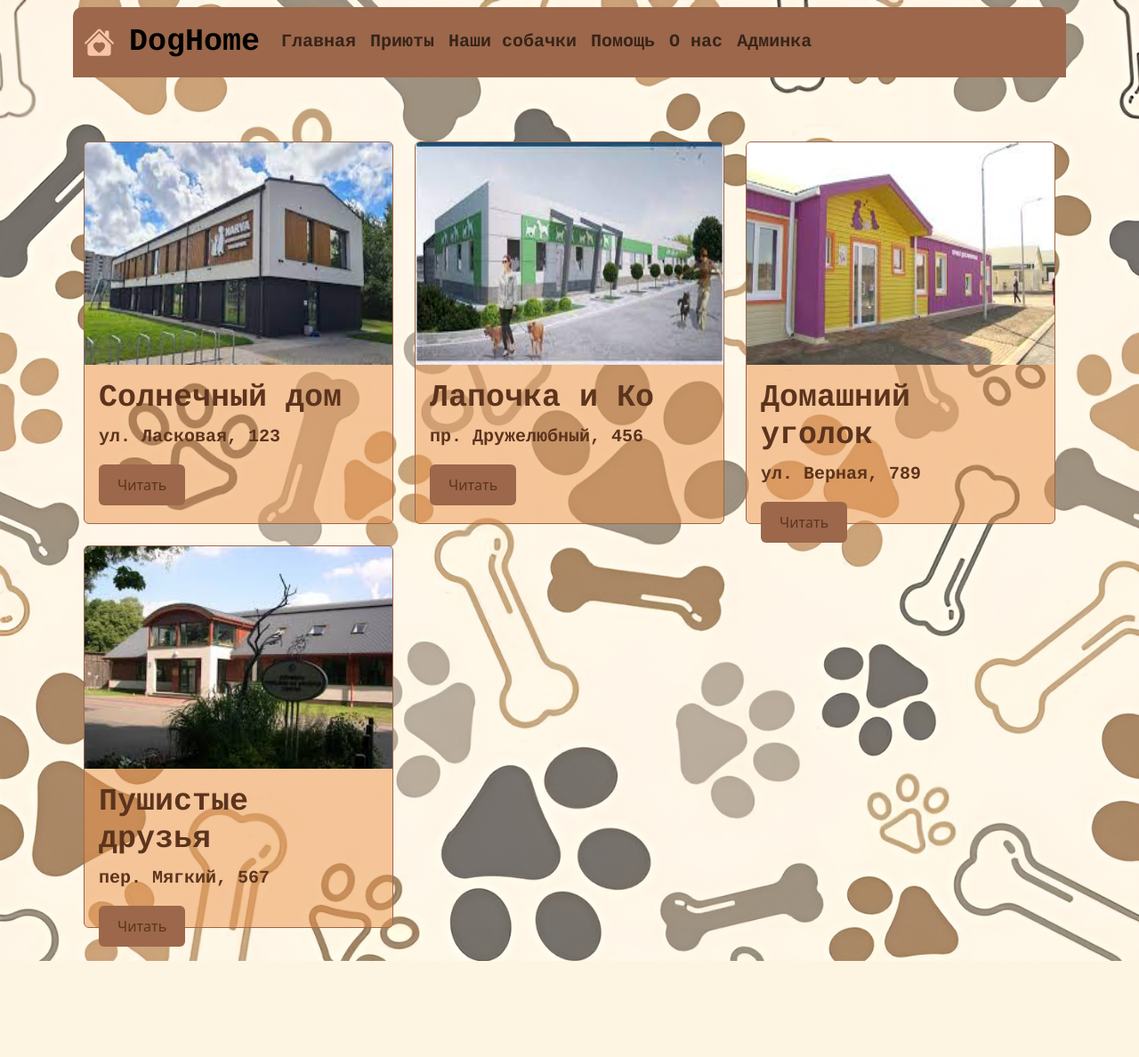
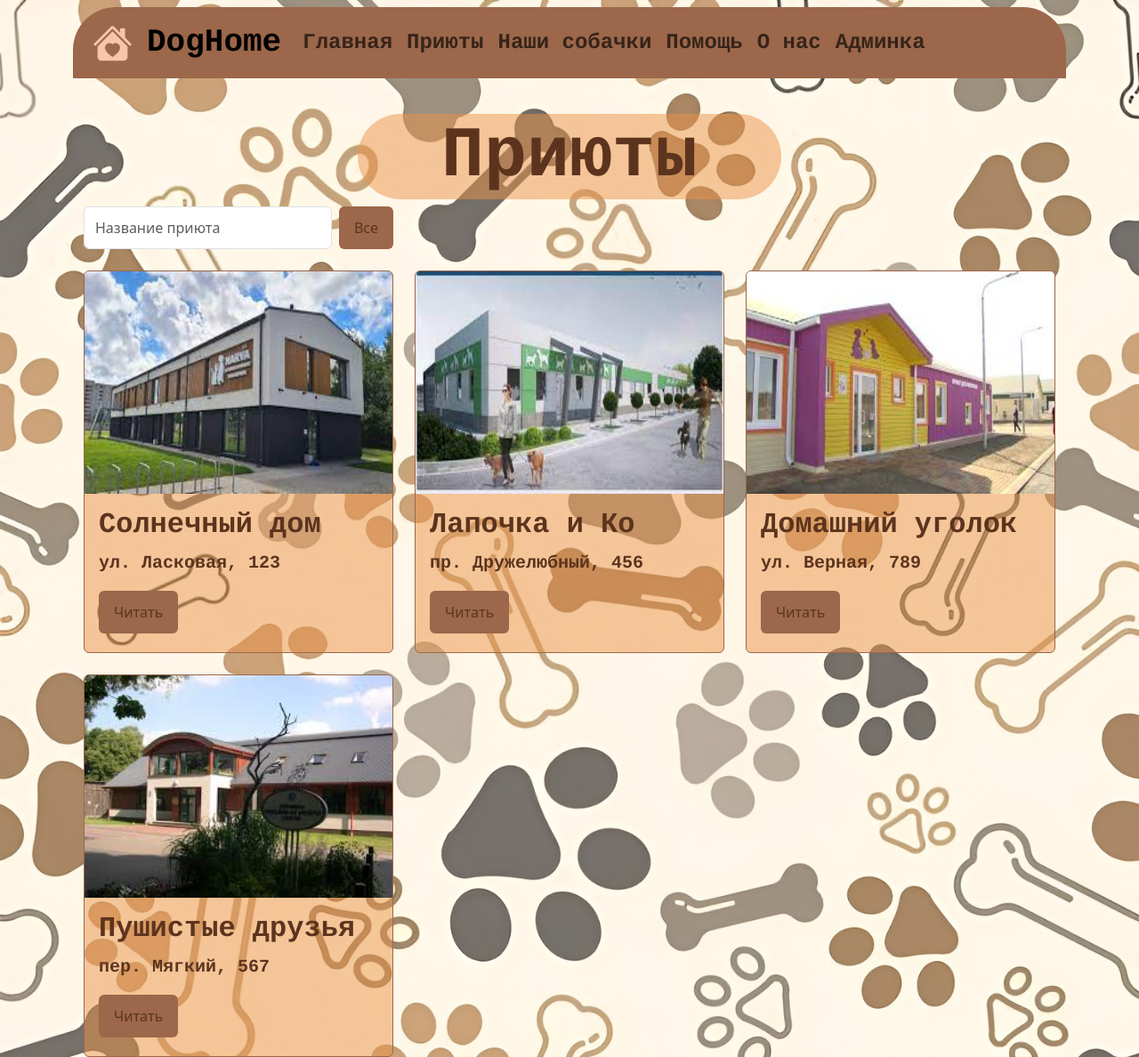
Before and after one commit to SemenovaMar1a/DogHome, a Django app: page /shelter/ in a window 1280 px wide. Shown: the whole page at 89% size. Before the commit the page ends 1080 px from the top, so only its background shows below. Run offline with Django 4.2, Linux system fonts and the light colour scheme; data comes from the database, SQL or seed files in the repository; some libraries are stand-ins or nearby versions.

Commit message:
version0.9

```diff
--- a/DogHome/DogHome/static/css/st.css
+++ b/DogHome/DogHome/static/css/st.css
@@ -1,110 +1,113 @@
+/* Фоновое изображение для всего тела страницы */
 body{
        background-image: url(../images/snapedit_1696796426664.png);
        background-size: cover;
        background-repeat: no-repeat;
     }
 
+/* Стили для контейнера с информацией */
 #containerInf {
     background-color: rgba(236,148,75, 0.5);
-    padding: 20px;
-    border-radius: 10px
+    padding: 1em;
+    border-radius: 10em
 }
 
+/* Стили для навбара */
 #nav{
     background-color: #9c674a;
-    border-top-left-radius: 10px;
-    border-top-right-radius: 10px;
+    border-top-left-radius: 2em;
+    border-top-right-radius: 2em;
     font-family: Courier, monospace;
-    font-size: 20px;
+    font-size: 1.5em;
     font-weight: bold;
 }
 
-#carousel{
-    border-bottom-left-radius: 10px;
-    border-bottom-right-radius: 10px;
+/* Стили при наведении на навбар */
+.nav-item:hover {
+    background-color: #d29369;
+    border-radius: 5em;
 }
 
+/* Стили для карусели */
+#carousel{
+    border-bottom-left-radius: 2em;
+    border-bottom-right-radius: 2em;
+}
 
+/* Общие стили для текста */
 p{
     font-family: Courier, monospace;
-    font-size: 20px;
+    font-size: 1.25em;
     font-weight: bold;
     color: #5c341e;
 }
 
+/* Стили для заголовков */
 .name{
     font-family: Courier, monospace;
-    font-size: 35px;
+    font-size: 2em;
     font-weight: bold;
     color: #5c341e;
 }
 
+/* Стили для рамки карточек */
 #borderCard{
     background-color: rgba(236,148,75, 0.5);
     border-color: #9c674a;
 }
 
+/* Стили для кнопок */
 .button {
     background-color: #9c674a;
     color: #5c341e;
-    padding: 10px 20px;
+    padding: 0.7em 1em;
 }
 
+/* Стили при нажатии на кнопку */
 .button:hover {
     background-color: #d29369;
 }
 
-#dog-home{
-    font-size: 35px;
-}
-
-#buttonPtiut{
+/* Стили для кнопки Приюты на главной странице */
+#buttonShelter{
     background-color: #d29369;
     color: #5c341e;
-    padding: 10px 20px;
-    width: 250px;
-    height: 70px;
+    padding: 0.25em;
+    width: 7em;
+    height: 2em;
     font-family: Courier, monospace;
-    font-size: 35px;
+    font-size: 2.2em;
     font-weight: bold;
 }
 
+/* Стили для данных */
 .date{
     background-color: rgba(236,148,75, 0.5);
-    margin-bottom: 4px;
+    margin-bottom: 0.1em;
     padding: 10px;
-    width: 500px;
+    width: 32em;
     height: auto;
-    border: 2px solid #9c674a;
+    border: 0.1em solid #9c674a;
     text-align: left;
     border-radius: 0.4em
 }
 
+/* Стили для рамок картинок */
 .custom-border {
-    border: 5px solid #9c674a;
+    border: 0.5em solid #9c674a;
     border-radius: 10px;
 }
 
-#div{
-    line-height: 5; /* Установите желаемое значение, например, 1 для минимального интервала */
+/* Стили для названия раздела */
+.title{
+    background-color: rgba(236,148,75, 0.5);
+    color: #5c341e;
+    text-align: center;
+    margin-left: 4em;
+    margin-right: 4em;
+    margin-top: 0.5em;
+    border-radius: 5em;
+    font-family: Courier, monospace;
+    font-size: 5em;
+    font-weight: bold;
 }
-
-.fillterButton{
-    background-color: #9c674a;
-    color: #5c341e;
-    width: 100px;
-    height: 100px;
-
-}
-
-#nazvanie{
-    font-family: Courier, monospace;
-    font-size: 50px;
-    font-weight: bold;
-    color: #5c341e;
-}
-
-.nav-item:hover {
-        background-color: #d29369; /* Цвет фона при наведении */
-        border-radius: 5em;
-}
--- a/DogHome/MainPage/templates/MainPage/home_main_list.html
+++ b/DogHome/MainPage/templates/MainPage/home_main_list.html
@@ -21,11 +21,11 @@
 <div id="containerInf" class="container border mt-5">
     <div class="row">
         <div class="col-5">
-            <img width="500" height="290" class="img-fluid"
+            <img width="500" height="290" class="img-fluid" style="border-radius: 10em; margin-top:2.5em"
                  src="https://celes.club/uploads/posts/2021-12/1638823205_1-celes-club-p-mnogo-sobak-zhivotnie-krasivo-foto-1.jpg">
         </div>
         <div class="col-6">
-            <h2 class=" name">Это информация о сайте</h2>
+            <h2 class="name">Это информация о сайте</h2>
 
             <p align="justify"> Привет! На этом сайте вы сможете найти огромное количество полезной и
                 интересной информации о собаках. Здесь вы сможете узнать о различных породах собак, их
@@ -42,7 +42,7 @@
 
 <div class="container mt-5">
     <div style="text-align: center;">
-        <a id="buttonPtiut" href="{% url 'shelterDog' %}" class="btn">Приюты</a>
+        <a id="buttonShelter" href="{% url 'shelterDog' %}" class="btn">Приюты</a>
     </div>
     <div class="row">
         {% for item in shelter%}
--- a/DogHome/MainPage/templates/MainPage/shelter_card_list.html
+++ b/DogHome/MainPage/templates/MainPage/shelter_card_list.html
@@ -3,7 +3,23 @@
 {%block title%}Приюты{%endblock%}
 
 {% block content %}
-<div class="container mt-5">
+<div style="text-align:center">
+    <h2 class="title">
+        Приюты
+    </h2>
+</div>
+
+
+<div class="container">
+    <div class="row">
+        <div class="col-md-4">
+            <form action="{% url 'shelterDog' %}" method="get" class="d-flex">
+                <input name="q" type="text" class="form-control me-2" placeholder="Название приюта">
+                <a href="{% url 'shelterDog' %}" class="btn button">Все</a>
+            </form>
+        </div>
+    </div>
+
     <div class="row">
         {% for item in shelters %}
         <div class="col-4 mt-4">
--- a/DogHome/MainPage/views.py
+++ b/DogHome/MainPage/views.py
@@ -42,6 +42,13 @@ class ShelterCard(ListView):
     template_name = 'MainPage/shelter_card_list.html'
     context_object_name = 'shelters'
 
+    def get_queryset(self):
+        queryset = super().get_queryset()
+        query = self.request.GET.get('q')
+        if query:
+            queryset = Shelter.objects.filter(Q(name__icontains=query))
+        return queryset
+
 
 class ViewDog(DetailView):
     model = Dog
--- a/DogHome/template/inc/_nav.html
+++ b/DogHome/template/inc/_nav.html
@@ -1,13 +1,13 @@
 <nav id="nav" class="navbar navbar-expand-lg " >
     <div class="container-fluid">
-        <a class="navbar-brand">
-            <svg xmlns="http://www.w3.org/2000/svg" width="35" height="35" fill="#f7c5a8" class="bi bi-house-heart-fill"
+        <a class="navbar-brand" style="margin-left: 0.5em">
+            <svg xmlns="http://www.w3.org/2000/svg" width="45" height="45" fill="#f7c5a8" class="bi bi-house-heart-fill"
                  viewBox="0 0 16 16">
                 <path d="M7.293 1.5a1 1 0 0 1 1.414 0L11 3.793V2.5a.5.5 0 0 1 .5-.5h1a.5.5 0 0 1 .5.5v3.293l2.354 2.353a.5.5 0 0 1-.708.707L8 2.207 1.354 8.853a.5.5 0 1 1-.708-.707L7.293 1.5Z"/>
                 <path d="m14 9.293-6-6-6 6V13.5A1.5 1.5 0 0 0 3.5 15h9a1.5 1.5 0 0 0 1.5-1.5V9.293Zm-6-.811c1.664-1.673 5.825 1.254 0 5.018-5.825-3.764-1.664-6.691 0-5.018Z"/>
             </svg>
         </a>
-        <a id="dog-home" href="{% url 'main' %}" class="navbar-brand" >DogHome</a>
+        <a style="font-size: 1.5em;" href="{% url 'main' %}" class="navbar-brand" >DogHome</a>
         <div class="collapse navbar-collapse " id="navbarNav">
             <ul class="navbar-nav">
                 <li class="nav-item">
```
Also changed, not shown: DogHome/MainPage/templates/MainPage/dog_card_list.html (+7 -1 lines).
